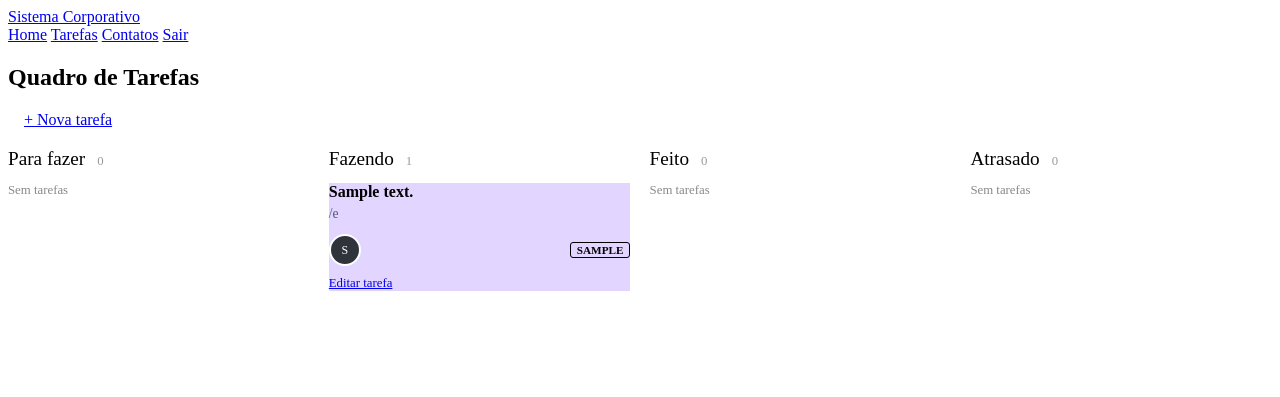
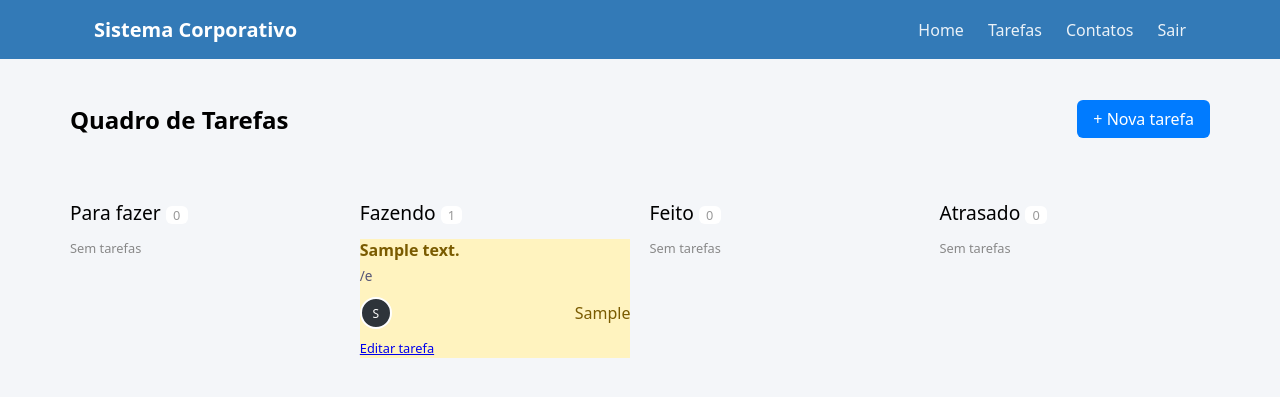
Before and after one commit to abnerdev-07/Atividade-007-Jucimar, a Flask app: page /tarefas in a window 1280 px wide. Shown: the top 397 px of the page. Run offline with Flask 3, Linux system fonts and the light colour scheme; tables that the repository leaves empty hold one stand-in row (values such as "Sample post").

Commit message:
Revert "Update static.css"

```diff
--- a/gerenciador_de_tarefas/static/css/static.css
+++ b/gerenciador_de_tarefas/static/css/static.css
@@ -1,23 +1,201 @@
-sed -i '/Cores de status das tarefas/,$d' static/css/static.css
 
-cat >> static/css/static.css << 'EOF'
-/* ===== Cores de status das tarefas ===== */
-
-/* Cartões */
-.card-tarefa {
-    border-radius: 4px;
-    padding: 0.8rem;
-    margin-bottom: 0.9rem;
-    box-shadow: 2px 3px 4px rgba(0, 0, 0, 0.3);
-    min-height: 90px;
+body {
+    background-color: #f4f6f9 !important;
+    font-family: system-ui, -apple-system, "Segoe UI", Roboto, sans-serif;
+    margin: 0;
+    padding: 0;
 }
 
-.card-tarefa.status-fazer    { background: #b9deff; }  /* azul */
-.card-tarefa.status-fazendo  { background: #e2d5ff; }  /* lilás */
-.card-tarefa.status-feito    { background: #d4ffc4; }  /* verde */
-.card-tarefa.status-atrasado { background: #ffd592; }  /* laranja */
+.navbar-custom {
+    background-color: #337ab7 !important;
+    padding: 1rem 0;
+    display: flex;
+    align-items: center;
+}
 
-/* Etiquetas (pílulas) */
+.navbar-custom .container {
+    max-width: 1140px;
+    margin: 0 auto;
+    display: flex;
+    justify-content: space-between;
+    align-items: center;
+    width: 100%;
+    padding: 0 1.5rem;
+    box-sizing: border-box;
+}
+
+.navbar-custom .navbar-brand {
+    color: #ffffff !important;
+
+    text-decoration: none;
+    font-size: 1.25rem;
+    font-weight: 600;
+}
+
+.navbar-custom .navbar-nav {
+    display: flex;
+    gap: 1.5rem;
+}
+
+.navbar-custom .nav-link {
+    color: #ffffff !important;
+    text-decoration: none;
+    font-size: 1rem;
+    opacity: 0.9;
+}
+
+.navbar-custom .nav-link:hover {
+    opacity: 1;
+}
+
+.container {
+    max-width: 1140px;
+    margin: 0 auto;
+    padding: 0 1rem;
+}
+
+.row {
+    display: flex;
+    justify-content: center;
+}
+
+.mt-5 {
+    margin-top: 3rem !important;
+}
+
+.col-md-5 {
+    width: 100%;
+    max-width: 550px;
+}
+
+
+.card {
+    background-color: #ffffff;
+    border-radius: 0.5rem !important;
+    box-shadow: 0 1rem 3rem rgba(0, 0, 0, 0.175) !important;
+    border: none !important;
+    overflow: hidden;
+}
+
+.card-header {
+    background-color: #212529 !important;
+    color: #ffffff !important;
+    text-align: center;
+    padding: 1rem !important;
+}
+
+.card-header h5 {
+    margin: 0;
+    font-size: 1.15rem;
+    font-weight: 400;
+}
+
+.card-body {
+    padding: 2rem !important;
+}
+
+.mb-3 {
+    margin-bottom: 1rem !important;
+}
+
+.mb-4 {
+    margin-bottom: 1.5rem !important;
+}
+
+.form-label {
+    display: inline-block;
+    margin-bottom: 0.5rem;
+    color: #6c757d !important;
+    font-size: 0.875rem;
+}
+
+.form-control {
+    display: block;
+    width: 100%;
+    padding: 0.5rem 0.75rem;
+    font-size: 1rem;
+    color: #212529;
+    background-color: #fff;
+    border: 1px solid #ced4da;
+    border-radius: 0.375rem;
+    box-sizing: border-box;
+}
+
+.form-control:focus {
+    border-color: #86b7fe;
+    outline: 0;
+}
+
+
+.d-flex {
+    display: flex !important;
+    align-items: center !important;
+}
+
+.justify-content-between {
+    display: flex !important;
+    justify-content: space-between !important;
+    width: 100%;
+}
+
+.btn {
+
+    align-items: center !important;
+    justify-content: center !important;
+    font-size: 1rem;
+    text-align: center;
+    text-decoration: none;
+    vertical-align: middle;
+    cursor: pointer;
+    border-radius: 0.375rem;
+    border: none;
+}
+
+.btn-secondary {
+    color: #fff;
+    background-color: #6c757d;
+}
+
+.btn-primary {
+    color: #fff;
+    background-color: #007bff;
+}
+
+.table {
+    width: 100%;
+    margin-bottom: 0;
+    color: #212529;
+    border-collapse: collapse;
+}
+
+.table th {
+    background-color: #212529;
+    color: white;
+    padding: 0.75rem;
+    text-align: left;
+}
+
+.table td {
+    padding: 0.75rem;
+    border-bottom: 1px solid #dee2e6;
+}
+
+.table-striped tbody tr:nth-of-type(odd) {
+    background-color: rgba(0,0,0,.05);
+}
+
+.btn-success {
+    color: #fff;
+    background-color: #28a745;
+}
+
+.btn-danger {
+    color: #fff;
+    background-color: #dc3545;
+}
+
+
+/* ===== Cores de status das tarefas ===== */
 .status {
     display: inline-block;
     padding: 2px 10px;
@@ -26,21 +204,22 @@ cat >> static/css/static.css << 'EOF'
     font-weight: 600;
 }
 
-.status.status-fazer    { background: #b9deff; color: #1d4f80; }
-.status.status-fazendo  { background: #e2d5ff; color: #4b2f94; }
-.status.status-feito    { background: #d4ffc4; color: #1b6b2f; }
-.status.status-atrasado { background: #ffd592; color: #8a4b00; }
-
-/* Prioridade */
-.prioridade {
-    font-size: 0.7rem;
-    font-weight: 700;
-    padding: 1px 6px;
-    border-radius: 3px;
-    border: 1px solid;
-    text-transform: uppercase;
+.status-fazer {            /* a fazer: cinza-azulado */
+    background: #e3e8ef;
+    color: #3b4a63;
 }
 
-.prioridade.alta  { background: #ffb3b3; color: #b33;    border-color: #e66; }
-.prioridade.media { background: #a8d4ff; color: #2a6db0; border-color: #5aa5ee; }
-EOF
+.status-fazendo {          /* fazendo: amarelo */
+    background: #fff3bf;
+    color: #7a5b00;
+}
+
+.status-concluida {        /* concluída: verde */
+    background: #d3f9d8;
+    color: #1b6b2f;
+}
+
+.status-atrasada {         /* atrasada: vermelho */
+    background: #ffe0e0;
+    color: #a61e1e;
+}
```
